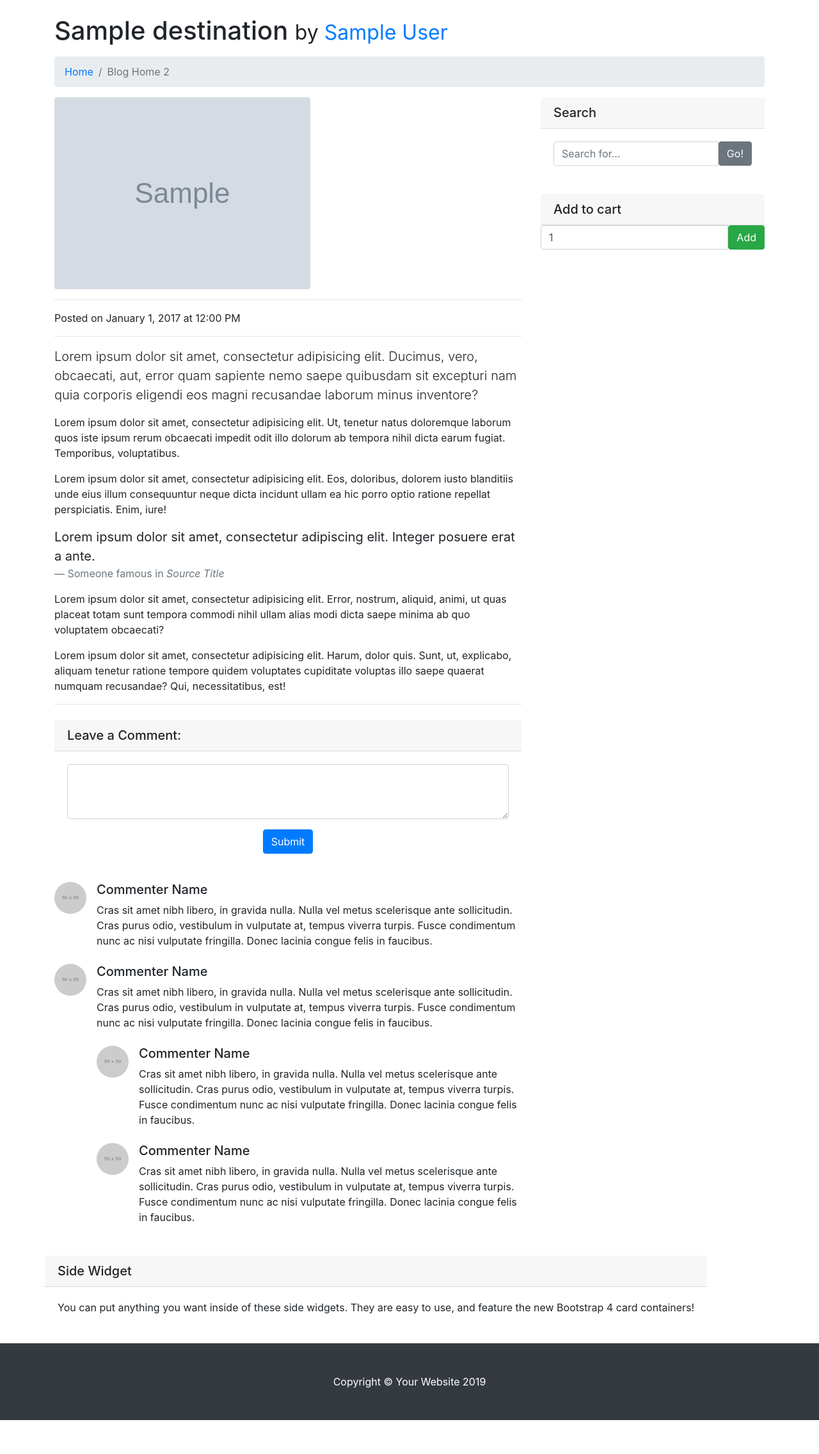
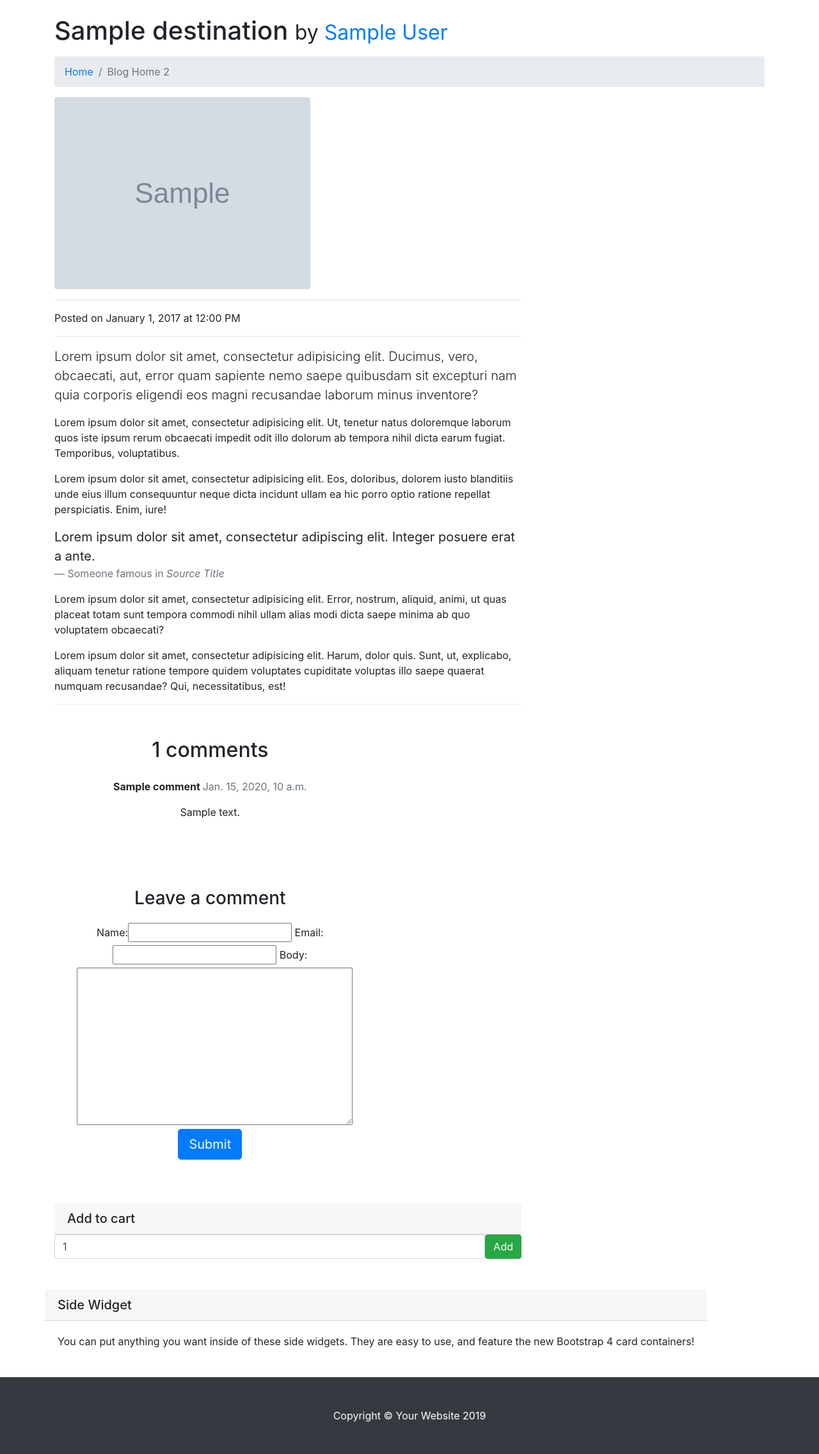
Before and after one commit to EliasOPrado/tour-project, a Django app: page /store/destination-details/1/ in a window 1280 px wide. Shown: the part 56-2328 px from the top of the page at 64% size. Before the commit the page ends 2275 px from the top, so only its background shows below. Run offline with Django 3.2, Linux system fonts and the light colour scheme; tables that the repository leaves empty hold one stand-in row (values such as "Sample post"); grey boxes marked "Sample" are stand-in pictures; grey boxes labelled with a size stand in for pictures from a placeholder-image service; some libraries are stand-ins or nearby versions.

Commit message:
added user comment

```diff
--- /dev/null
+++ b/tour_store/forms.py
@@ -0,0 +1,8 @@
+from .models import Comment
+from django import forms
+
+
+class CommentForm(forms.ModelForm):
+    class Meta:
+        model = Comment
+        fields = ('name', 'email', 'body')
--- a/tour_store/models.py
+++ b/tour_store/models.py
@@ -4,7 +4,7 @@ from django.db import models
 
 
 class Destinations(models.Model):
-    """This is a model to create destinations by the owner. """
+
     author = models.CharField(max_length=200, unique=False)
     tour_title = models.CharField(max_length=250)
     description = models.TextField()
@@ -16,3 +16,17 @@ class Destinations(models.Model):
 
     def __str__(self):
         return self.tour_title
+
+class Comment(models.Model):
+    post = models.ForeignKey(Destinations,on_delete=models.CASCADE,related_name='comments')
+    name = models.CharField(max_length=80)
+    email = models.EmailField()
+    body = models.TextField()
+    created_on = models.DateTimeField(auto_now_add=True)
+    active = models.BooleanField(default=False)
+
+    class Meta:
+        ordering = ['created_on']
+
+    def __str__(self):
+        return 'Comment {} by {}'.format(self.body, self.name)
--- a/tour_store/templates/details.html
+++ b/tour_store/templates/details.html
@@ -1,4 +1,5 @@
 {% extends 'base.html' %}
+{% load bootstrap_tags %}
 
 {% block content %}
 <div class="container">
@@ -52,74 +53,51 @@
       <hr>
 
       <!-- Comments Form -->
-      <div class="card my-4">
-        <h5 class="card-header">Leave a Comment:</h5>
-        <div class="card-body">
-          <form>
-            <div class="form-group">
-              <textarea class="form-control" rows="3"></textarea>
-            </div>
-            <button type="submit" class="btn btn-primary">Submit</button>
-          </form>
+      <div class="container">
+  <div class="row">
+    <div class="col-md-8 card mb-4  mt-3 ">
+      <div class="card-body">
+        <!-- comments -->
+        {% with comments.count as total_comments %}
+        <h2>{{ total_comments }} comments</h2>
+
+        <p>
+          {% endwith %} {% for comment in comments %}
+        </p>
+
+        <div class="comments" style="padding: 10px;">
+          <p class="font-weight-bold">
+            {{ comment.name }}
+            <span class=" text-muted font-weight-normal">
+              {{ comment.created_on }}
+            </span>
+          </p>
+          {{ comment.body | linebreaks }}
         </div>
+
+        {% endfor %}
       </div>
+    </div>
+    <div class="col-md-8 card mb-4  mt-3 ">
+      <div class="card-body">
+        {% if new_comment %}
+        <div class="alert alert-success" role="alert">
+          Your comment is awaiting moderation
+        </div>
+        {% else %}
+        <h3>Leave a comment</h3>
+        <form method="post" style="margin-top: 1.3em;">
+          {{ comment_form | as_bootstrap }}
+          {% csrf_token %}
+          <button type="submit" class="btn btn-primary  btn-lg">Submit</button>
+        </form>
+        {% endif %}
+      </div>
+    </div>
+  </div>
+</div>
 
-      <!-- Single Comment -->
-      <div class="media mb-4">
-        <img class="d-flex mr-3 rounded-circle" src="http://placehold.it/50x50" alt="">
-        <div class="media-body">
-          <h5 class="mt-0">Commenter Name</h5>
-          Cras sit amet nibh libero, in gravida nulla. Nulla vel metus scelerisque ante sollicitudin. Cras purus odio, vestibulum in vulputate at, tempus viverra turpis. Fusce condimentum nunc ac nisi vulputate fringilla. Donec lacinia congue felis
-          in faucibus.
-        </div>
-      </div>
 
-      <!-- Comment with nested comments -->
-      <div class="media mb-4">
-        <img class="d-flex mr-3 rounded-circle" src="http://placehold.it/50x50" alt="">
-        <div class="media-body">
-          <h5 class="mt-0">Commenter Name</h5>
-          Cras sit amet nibh libero, in gravida nulla. Nulla vel metus scelerisque ante sollicitudin. Cras purus odio, vestibulum in vulputate at, tempus viverra turpis. Fusce condimentum nunc ac nisi vulputate fringilla. Donec lacinia congue felis
-          in faucibus.
-
-          <div class="media mt-4">
-            <img class="d-flex mr-3 rounded-circle" src="http://placehold.it/50x50" alt="">
-            <div class="media-body">
-              <h5 class="mt-0">Commenter Name</h5>
-              Cras sit amet nibh libero, in gravida nulla. Nulla vel metus scelerisque ante sollicitudin. Cras purus odio, vestibulum in vulputate at, tempus viverra turpis. Fusce condimentum nunc ac nisi vulputate fringilla. Donec lacinia congue
-              felis in faucibus.
-            </div>
-          </div>
-
-          <div class="media mt-4">
-            <img class="d-flex mr-3 rounded-circle" src="http://placehold.it/50x50" alt="">
-            <div class="media-body">
-              <h5 class="mt-0">Commenter Name</h5>
-              Cras sit amet nibh libero, in gravida nulla. Nulla vel metus scelerisque ante sollicitudin. Cras purus odio, vestibulum in vulputate at, tempus viverra turpis. Fusce condimentum nunc ac nisi vulputate fringilla. Donec lacinia congue
-              felis in faucibus.
-            </div>
-          </div>
-
-        </div>
-      </div>
-
-    </div>
-
-    <!-- Sidebar Widgets Column -->
-    <div class="col-md-4">
-
-      <!-- Search Widget -->
-      <div class="card mb-4">
-        <h5 class="card-header">Search</h5>
-        <div class="card-body">
-          <div class="input-group">
-            <input type="text" class="form-control" placeholder="Search for...">
-            <span class="input-group-btn">
-              <button class="btn btn-secondary" type="button">Go!</button>
-            </span>
-          </div>
-        </div>
-      </div>
       <!-- I WILL NEED TO ADD A FORM RELATED TO THIS PRODUCT AND QUANTITY.. -->
       <!-- WILL GET BOTH WIDGETS -->
       <!-- Categories Widget -->
--- a/tour_store/views.py
+++ b/tour_store/views.py
@@ -1,4 +1,5 @@
 from django.shortcuts import render, get_object_or_404
+from .forms import CommentForm
 from django.core.paginator import Paginator, EmptyPage, PageNotAnInteger
 from .models import Destinations
 
@@ -42,5 +43,26 @@ def destinations(request):
 def destination_details(request, id):
     # Get a singular destination, or return a 404
     details= get_object_or_404(Destinations, pk=id)
+    template_name = 'details.html'
+    post = get_object_or_404(Destinations, pk=id)
+    comments = post.comments.filter(active=True)
+    new_comment = None
+    # Comment posted
+    if request.method == 'POST':
+        comment_form = CommentForm(data=request.POST)
+        if comment_form.is_valid():
 
-    return render(request, 'details.html', {'details':details})
+            # Create Comment object but don't save to database yet
+            new_comment = comment_form.save(commit=False)
+            # Assign the current post to the comment
+            new_comment.post = post
+            # Save the comment to the database
+            new_comment.save()
+    else:
+        comment_form = CommentForm()
+
+    return render(request, template_name, {'details':details,
+                                           'post': post,
+                                           'comments': comments,
+                                           'new_comment': new_comment,
+                                           'comment_form': comment_form})
```
Also changed, not shown: tour_store/admin.py (+14 -1 lines), tour_store/migrations/0006_comment.py (added).
